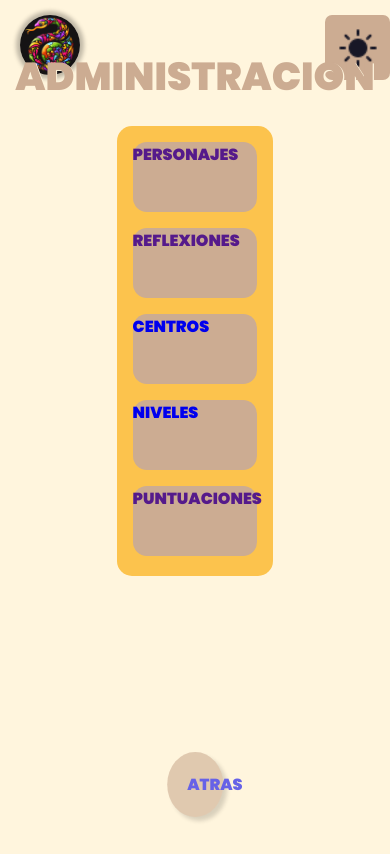
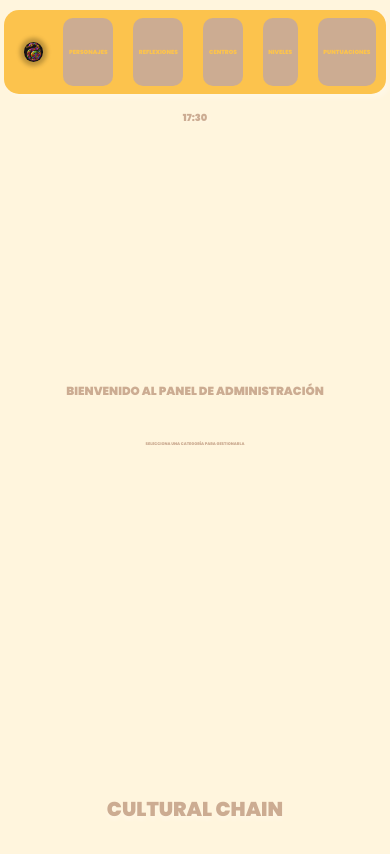
Before and after one commit to nacedodev/2223_2DAW_CULTURAL_CHAIN, a PHP site: page /php/index.php in a window 390 px wide. Before the commit the page ends 822 px from the top, so only its background shows below. Run offline with PHP 8.4, Linux system fonts and the light colour scheme; data that the repository does not hold is empty.

Commit message:
panel administrador responsive

```diff
--- a/src/css/style.css
+++ b/src/css/style.css
@@ -61,7 +61,7 @@ button {
     float: right;
 }
 
-#hora,
+#vistaPrincipal #hora,
 #construccion{
     display: none;
 }
@@ -258,7 +262,7 @@ button {
 
 #nombreapp{
     color: var(--terciary);
-    text-shadow: 0px 4px 4px rgba(0, 0, 0, 0.25);
+    text-shadow: 0px 4px 4px var(--shadow);
     font-weight: 900;
     font-size: 20px;
     margin-top: 10px;
@@ -553,11 +557,6 @@ button {
     height: 90%;
 }
 
-a{
-    text-decoration: none;
-    color: var();
-}
-
 /*Ajustes*/
 #vistaSettings{
     height: 100%;
@@ -637,7 +641,85 @@ a{
     margin-bottom: 13px;
 }
 
+nav{
+    width: 98%;
+    height: 10%;
+    border-radius: 15px;
+    background-color: var(--secondary);
+    margin: 10px auto;
+    margin-bottom: 100px;
+    box-shadow: 4px 4px 4px 0px var(--shadow);
+}
+
+nav ul {
+list-style-type: none;
+padding: 0;
+margin: 0;
+display: flex;
+height: 100%;
+align-items: center;
+}
+
+nav li {
+    border-radius: 10px;
+    margin: 10px;
+    height: 80%;
+    flex-grow: 1;
+    display: flex;
+  align-items: center;
+  background-color: var(--terciary);
+  transition: filter 0.3s ease;
+}
+
+nav li:hover:not(:first-child) {
+    filter: drop-shadow(0 0 0.4em var(--contrast));
+  }
+
+nav a {
+    width: 100%;
+display: block;
+text-align: center;
+text-decoration: none;
+color: var(--secondary);
+font-size: 1.5vw;
+}
+
+nav #logo{
+    width: 5vw;
+    margin:0;
+}
+
+nav li:first-child{
+    margin:0;
+    background-color: transparent;
+    margin-left: 20px;
+    margin-right: 10px;
+    flex-grow:0;
+}
+
+body > #hora{
+    font-size: 2.5vw;
+    position:absolute;
+    top:12%;
+    left: 50%;
+    transform: translate(-50%,0);
+    color: var(--terciary);
+    text-shadow: 2px 2px 4px var(--shadow);
+}
+
 /*Administracion*/
+
+#error{
+    text-align: center;
+    width: 90%;
+    color: var(--terciary);
+    position: absolute;
+    top:50%;
+    left:50%;
+    transform: translate(-50%,-50%);
+    font-size: 3vw;
+    z-index: 99;
+}
 #panelAdmin{
     width: 40%;
     height: 450px;
@@ -650,6 +732,35 @@ a{
     bottom:50px;
     overflow: scroll;
     scrollbar-width: none;
+}
+
+#admin{
+    text-align: center;
+    width: 90%;
+    font-size: 3vw;
+    color: var(--terciary);
+    position: absolute;
+    top: 45%;
+    left: 50%;
+    transform: translate(-50%,-50%);
+}
+
+#informacion{
+    text-align: center;
+    width: 90%;
+    font-size: 1vw;
+    color: var(--terciary);
+    position: absolute;
+    top: 52%;
+    left: 50%;
+    transform: translate(-50%,-50%);
+}
+
+body > #nombreapp{
+    position:fixed;
+    left:50%;
+    bottom: 10px;
+    transform: translate(-50%,0);
 }
 
 #panelAdmin::-webkit-scrollbar{
@@ -1180,7 +1297,7 @@ input:-webkit-autofill {
         transform: translate(-50%,-50%);
     }
 
-    #hora{
+    #vistaPrincipal #hora{
         font-family: 'Press Start 2P', sans-serif;
         margin: 0;
         display: block;
@@ -1242,4 +1359,8 @@ input:-webkit-autofill {
     #botonatras{
         margin-bottom: 7%;
     }
+
+    ul > li > img{
+        display: block;
+    }
 }
--- a/src/index.html
+++ b/src/index.html
@@ -14,7 +14,7 @@
 <body>
     <div id="vistaPrincipal" style="display: none;">
         <canvas style="position: fixed; top: 0px; left: 0px; width: 100vw; height: 100vh; margin: 0px; padding: 0px; z-index: 999999999; pointer-events: none;"></canvas>
-        <p id="hora" data-shadow = 'TIME'></p>
+        <p id="hora"></p>
         <img id="logo" src="img/iconos/logo.jpeg">
         <div id="divizquierda">
             <p id="titulo">LISTO?</p>
--- a/src/js/views/vistaFormCentros.js
+++ b/src/js/views/vistaFormCentros.js
@@ -102,10 +102,6 @@ const validarForm = (e) => {
     form.style.animation = 'okAnimation 0.8s forwards'
 
     setTimeout(function () {
-      form.style.animation = 'sendTop 0.6s forwards'
-    }, 600)
-
-    setTimeout(function () {
       form.submit()
     }, 1000)
   } else if (todosLosCamposLlenos && !todosLosMensajesVacios) {
--- a/src/php/models/centros.php
+++ b/src/php/models/centros.php
@@ -86,7 +86,7 @@ class Centro {
         } else {
             if ($resultado->num_rows === 0) {
                 // No se encontraron filas en la tabla "nombre"
-                echo '<p style="color:#6F7789;position:absolute;font-size:30px;left:490px;top:370px;z-index:99">No hay centros registrados </p>';
+                echo '<p id="error">No hay centros registrados </p>';
             } else {
                 foreach ($resultado as $row) {
                     $centros[] = $row;
--- a/src/php/models/clases.php
+++ b/src/php/models/clases.php
@@ -86,7 +86,7 @@ class Clase {
         } else {
             if ($resultado->num_rows === 0) {
                 // No se encontraron filas en la tabla "nombre"
-                echo '<p style="color:#6F7789;position:absolute;font-size:30px;left:290px;top:280px;z-index:99">No se han encontrado clases asociadas a este centro</p>';
+                echo '<p id="error">No se han encontrado clases asociadas a este centro</p>';
             } else {
                 foreach ($resultado as $row) {
                     $centros[] = $row;
--- a/src/php/models/conflictos.php
+++ b/src/php/models/conflictos.php
@@ -90,7 +90,7 @@ class Conflicto {
         } else {
             if ($resultado->num_rows === 0) {
                 // No se encontraron filas en la tabla "nombre"
-                echo '<p style="color:#6F7789;position:absolute;font-size:30px;left:290px;top:280px;z-index:99">No se han encontrado conflictos asociadas a este nivel</p>';
+                echo '<p id="error">No se han encontrado conflictos asociadas a este nivel</p>';
             } else {
                 foreach ($resultado as $row) {
                     $conflictos[] = $row;
--- a/src/php/models/niveles.php
+++ b/src/php/models/niveles.php
@@ -90,7 +90,7 @@ class Nivel {
         } else {
             if ($resultado->num_rows === 0) {
                 // No se encontraron filas en la tabla "nombre"
-                echo '<p style="color:#6F7789;position:absolute;font-size:30px;left:490px;top:370px;z-index:99">No hay Niveles registrados </p>';
+                echo '<p id="error">No hay Niveles registrados </p>';
             } else {
                 foreach ($resultado as $row) {
                     $niveles[] = $row;
--- a/src/php/views/admin.php
+++ b/src/php/views/admin.php
@@ -1,9 +1,24 @@
-    <p class="tituloranking">ADMINISTRACION</p>
-    <div id="panelAdmin">
-        <a href=""><div><p>PERSONAJES</p></div></a>
-        <a href=""><div><p>REFLEXIONES</p></div></a>
-        <a href="index.php?controller=Centros&action=listarCentros"><div><p>CENTROS</p></div></a>
-        <a href="index.php?controller=Niveles&action=listarNiveles"><div><p>NIVELES</p></div></a>
-        <a href=""><div><p>PUNTUACIONES</p></div></a>
-    </div>
-    <p id="botonatras"><a href="inicio.html">ATRAS</a></p>
+        <p id="hora"></p>
+      <p id="admin">BIENVENIDO AL PANEL DE ADMINISTRACIÓN</p>
+      <p id="informacion">SELECCIONA UNA CATEGORÍA PARA GESTIONARLA</p>
+      <p data-shadow = 'CULTURAL CHAIN' id="nombreapp">CULTURAL CHAIN</p>
+      <script>
+  const mostrarHora = () => {
+    const hora = document.getElementById('hora');
+    const fecha = new Date();
+    let horas = fecha.getHours();
+    let minutos = fecha.getMinutes();
+
+    // Asegúrate de que los números siempre tengan dos dígitos
+    if (horas < 10) horas = '0' + horas;
+    if (minutos < 10) minutos = '0' + minutos;
+
+    const horaActual = horas + ':' + minutos;
+
+    // Actualiza el contenido del elemento HTML con la hora actual
+    hora.innerHTML = horaActual;
+  };
+
+  setInterval(mostrarHora, 1000);
+  mostrarHora();
+</script>
--- a/src/php/views/aniadirConflictos.php
+++ b/src/php/views/aniadirConflictos.php
@@ -1,5 +1,5 @@
 <div id="vistaForm">
-    <form id="form-end" enctype="multipart/form-data" name="formularioCentro" action="index.php?action=aniadirConflictos&controller=Conflictos&nivel_id=<?php echo $_GET['nivel_id'];?>&nombrepais=<?php echo $_GET['nombrepais'];?>" method="post">
+    <form id="form-end" enctype="multipart/form-data" name="formularioCentro" action="index.php?action=aniadirConflictos&controller=Conflictos&nivel_id=<?php echo $_GET['nivel_id'];?>&nombrepais=<?php echo $_GET['nombrepais'];?>" method="post" style="float:right;">
 
         <label for="nombreConficto">Nombre del conflicto:</label>
         <input type="text" id="nombreConflicto" name="nombreConficto">
@@ -20,5 +20,5 @@
         <span id="status-message" style="margin-left: 100px;"></span>
     </form>
 
-    <div id="whiteDiv" style="width: 600px; height: 600px; background-color: white; margin-left: 10%; border-radius:5px"></div>
+    <div id="whiteDiv" style="width: 600px; height: 600px; background-color: white; margin-left: 10%; border-radius:5px;float:left"></div>
 </div>
--- a/src/php/views/borradoCentros.php
+++ b/src/php/views/borradoCentros.php
@@ -1,10 +1,6 @@
 <div id="vistaForm">
-    <p>Quieres Borrar el centro <?php echo $_GET['nombre']; ?></p>
     <form id="form-end" action="index.php?action=borrarCentro&controller=Centros&id=<?php echo $_GET['id']; ?>" method="post">
         <input type="submit" value="Sí">
-    </form>
-
-    <form action="index.php" method="post">
         <input  type="submit" value="No">
     </form>
 </div>
--- a/src/php/views/borradoClases.php
+++ b/src/php/views/borradoClases.php
@@ -1,10 +1,6 @@
 <div id="vistaForm">
-    <p>Quieres Borrar la clase <?php echo $_GET['clase']; ?> del centro <?php echo $_GET['centronombre']; ?></p>
     <form id="form-end" action="index.php?action=borrarClases&controller=Clases&id=<?php echo $_GET['id']; ?>&centro_id=<?php echo $_GET['centro_id']; ?>&centronombre= <?php echo $_GET['centronombre']; ?>" method="post">
         <input type="submit" value="Sí">
-    </form>
-
-    <form action="index.php?controller=Clases&action=listarClases&centro_id=<?php echo $_GET['centro_id']; ?>&centronombre=<?php echo $_GET['centronombre']; ?>" method="post">
         <input  type="submit" value="No">
     </form>
 </div>
--- a/src/php/views/centros.php
+++ b/src/php/views/centros.php
@@ -1,7 +1,6 @@
-        <p class="tituloranking" style="margin-top:30px">CENTRO</p>
         <div id="panelCentro">
            <div>
-                <p>CENTRO</p>
+                <p>CENTROS</p>
                 <a href="index.php?action=aniadirCentro&controller=Centros"><button id="aniadircentro"><p>+</p></button></a>
            </div>
            <div>
@@ -20,4 +19,3 @@
     ?>
            </div>
         </div>
-        <p id="botonatras"><a href="index.php">ATRAS</a></p>
--- a/src/php/views/clases.php
+++ b/src/php/views/clases.php
@@ -1,4 +1,3 @@
-<p class="tituloranking" style="margin-top:30px">Clase</p>
 <div id="panelCentro">
     <div>
         <p> <?php echo $_GET['centronombre']; ?> </p>
@@ -21,4 +20,3 @@
         ?>
     </div>
 </div>
-<p id="botonatras"><a href="index.php?controller=Centros&action=listarCentros">ATRAS</a></p>
--- a/src/php/views/conflictos.php
+++ b/src/php/views/conflictos.php
@@ -1,4 +1,3 @@
-<p class="tituloranking" style="margin-top:30px">Conflicto</p>
 <div id="panelCentro">
     <div>
         <p> <?php echo $_GET['nombrepais']; ?> </p>
@@ -20,4 +19,3 @@
         ?>
     </div>
 </div>
-<p id="botonatras"><a href="index.php?controller=Niveles&action=listarNiveles">ATRAS</a></p>
--- a/src/php/views/niveles.php
+++ b/src/php/views/niveles.php
@@ -1,7 +1,6 @@
-        <p class="tituloranking" style="margin-top:30px">NIVEL</p>
         <div id="panelCentro">
            <div>
-                <p>NIVEL</p>
+                <p>NIVELES</p>
                 <a href="index.php?action=aniadirNivel&controller=Niveles"><button id="aniadirnivel"><p>+</p></button></a>
            </div>
            <div>
@@ -19,4 +18,3 @@
     ?>
            </div>
         </div>
-        <p id="botonatras"><a href="index.php">ATRAS</a></p>
--- a/src/php/views/template/header.php
+++ b/src/php/views/template/header.php
@@ -6,8 +6,14 @@
         <title>CulturalChain</title>
         <link rel="stylesheet" href="../css/style.css">
     </head>
-    <body id="vistaCentro">
-    <img id="logo" src="../img/iconos/logo.jpeg">
-        <button class="boton">
-            <img src="../img/iconos/sol.png">
-        </button>
+    <body>
+        <nav>
+            <ul>
+                <li><img id="logo" src="../img/iconos/logo.jpeg"></li>
+                <li> <a href="">PERSONAJES</a><img src="../img/iconos/basura.png"></li>
+                <li><a href="">REFLEXIONES</a></li>
+                <li><a href="index.php?controller=Centros&action=listarCentros">CENTROS</a></li>
+                <li><a href="index.php?controller=Niveles&action=listarNiveles">NIVELES</a></li>
+                <li><a href="">PUNTUACIONES</a></li>
+            </ul>
+        </nav>
```
Also changed, not shown: other parts of src/css/style.css (+28 -13 lines), src/js/views/vistaFormClases.js (+2 -6 lines).
